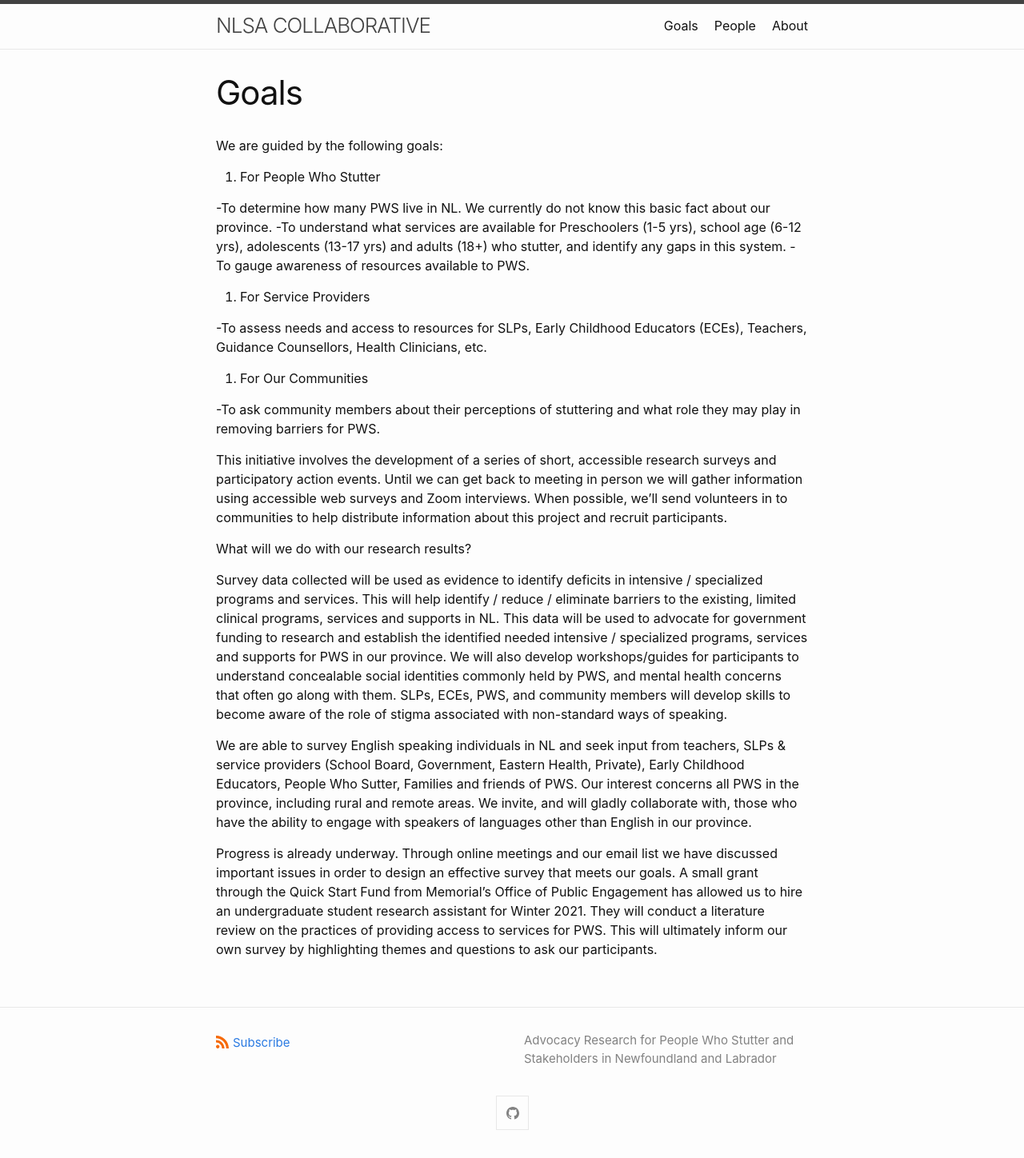
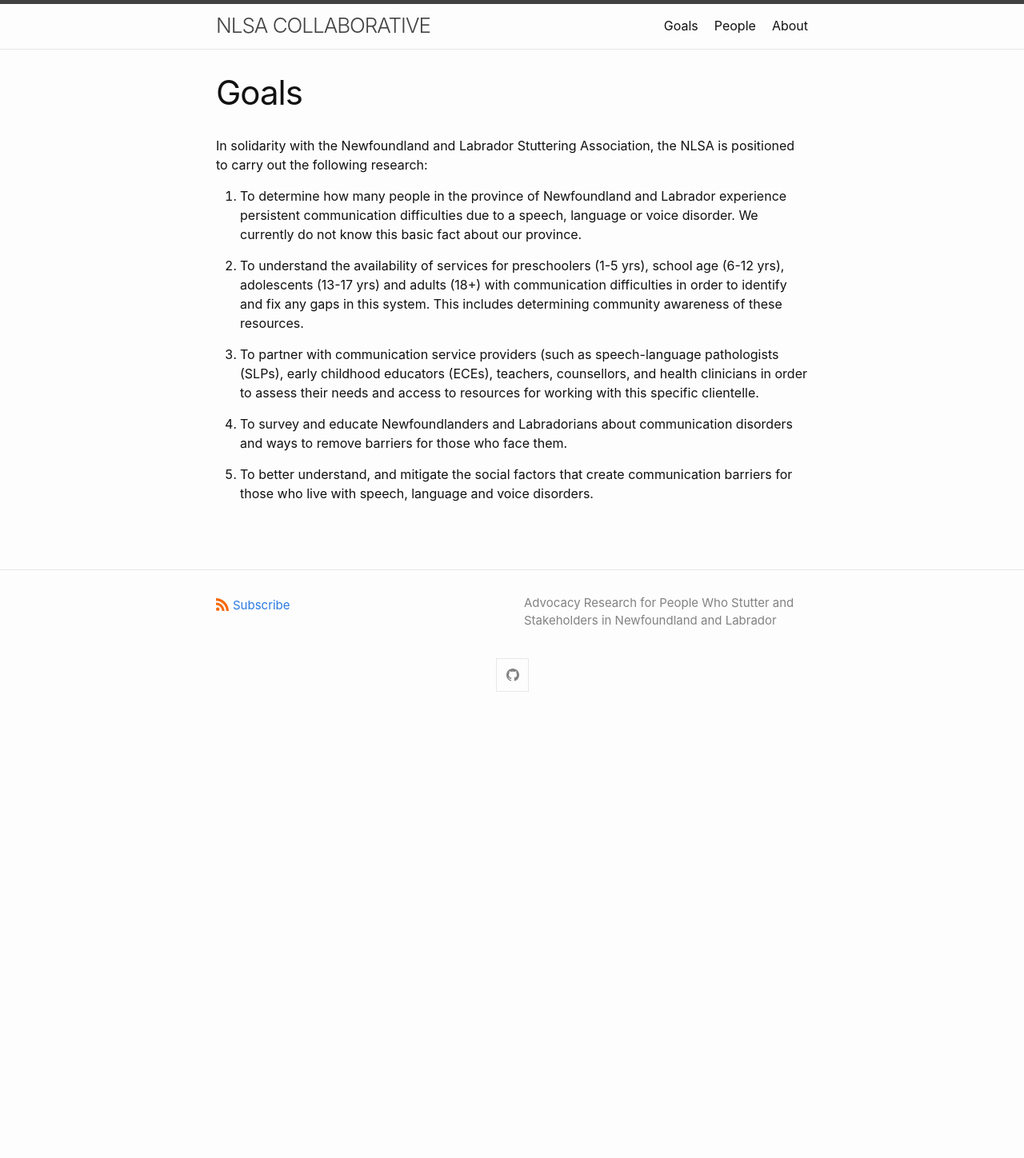
Before and after one commit to pauldedecker/commco-lab, a Jekyll site: the page built from Goals.md, in a window 1280 px wide. Shown: the whole page at 80% size. Built offline with Jekyll 4.4.1, drawn with Linux system fonts in a browser that asks for light colours; after the commit the page ends 900 px from its top, so only the background shows below that.

Commit message:
Update Goals.md

```diff
--- a/Goals.md
+++ b/Goals.md
@@ -4,28 +4,14 @@ title: Goals
 permalink: /goals/
 ---
 
-We are guided by the following goals:
+In solidarity with the Newfoundland and Labrador Stuttering Association, the NLSA is positioned to carry out the following research:
 
-1. For People Who Stutter
+1. To determine how many people in the province of Newfoundland and Labrador experience persistent communication difficulties due to a speech, language or voice disorder. We currently do not know this basic fact about our province.
 
--To determine how many PWS live in NL. We currently do not know this basic fact about our province.
--To understand what services are available for Preschoolers (1-5 yrs), school age (6-12 yrs), adolescents (13-17 yrs) and adults (18+) who stutter, and identify any gaps in this system.
--To gauge awareness of resources available to PWS.
+2. To understand the availability of services for preschoolers (1-5 yrs), school age (6-12 yrs), adolescents (13-17 yrs) and adults (18+) with communication difficulties in order to identify and fix any gaps in this system. This includes determining community awareness of these resources.
 
-2. For Service Providers
+3. To partner with communication service providers (such as speech-language pathologists (SLPs), early childhood educators (ECEs), teachers, counsellors, and health clinicians in order to assess their needs and access to resources for working with this specific clientelle.
 
--To assess needs and access to resources for SLPs, Early Childhood Educators (ECEs), Teachers, Guidance Counsellors, Health Clinicians, etc.
+4. To survey and educate Newfoundlanders and Labradorians about communication disorders and ways to remove barriers for those who face them.
 
-3. For Our Communities
-
--To ask community members about their perceptions of stuttering and what role they may play in removing barriers for PWS.
-
-This initiative involves the development of a series of short, accessible research surveys and participatory action events. Until we can get back to meeting in person we will gather information using accessible web surveys and Zoom interviews. When possible, we'll send volunteers in to communities to help distribute information about this project and recruit participants.
-
-What will we do with our research results?
-
-Survey data collected will be used as evidence to identify deficits in intensive / specialized programs and services. This will help identify / reduce / eliminate barriers to the existing, limited clinical programs, services and supports in NL. This data will be used to advocate for government funding to research and establish the identified needed intensive / specialized programs, services and supports for PWS in our province. We will also develop workshops/guides for participants to understand concealable social identities commonly held by PWS, and mental health concerns that often go along with them. SLPs, ECEs, PWS, and community members will develop skills to become aware of the role of stigma associated with non-standard ways of speaking.
-
-We are able to survey English speaking individuals in NL and seek input from teachers, SLPs & service providers (School Board, Government, Eastern Health, Private), Early Childhood Educators, People Who Sutter, Families and friends of PWS. Our interest concerns all PWS in the province, including rural and remote areas. We invite, and will gladly collaborate with, those who have the ability to engage with speakers of languages other than English in our province.
-
-Progress is already underway. Through online meetings and our email list we have discussed important issues in order to design an effective survey that meets our goals. A small grant through the Quick Start Fund from Memorial's Office of Public Engagement has allowed us to hire an undergraduate student research assistant for Winter 2021. They will conduct a literature review on the practices of providing access to services for PWS. This will ultimately inform our own survey by highlighting themes and questions to ask our participants.
+5. To better understand, and mitigate the social factors that create communication barriers for those who live with speech, language and voice disorders.
```
